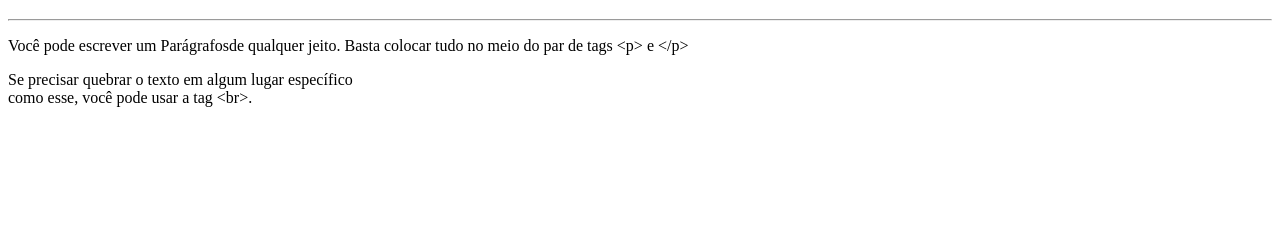
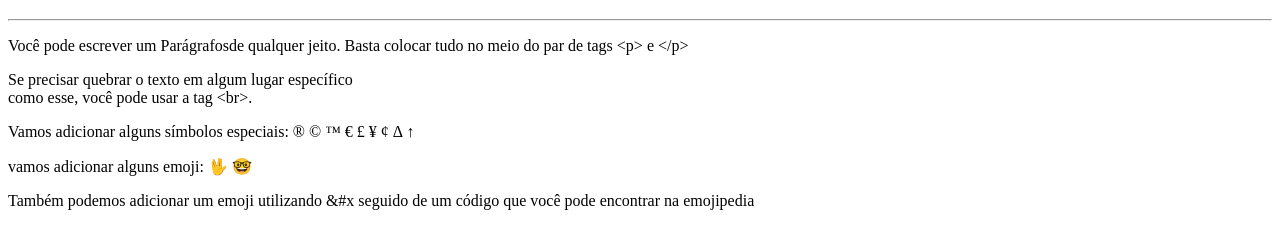
Before and after one commit to notsogreatdavi/Curso-HTML5-e-CSS3, a plain HTML site: page html-css/index.html in a window 1280 px wide. Shown: the part 61-310 px from the top of the page. Drawn offline with Linux system fonts and the light colour scheme.

Commit message:
Capítulo 5 Aula 2
Símbolos e Emoji no site

```diff
--- a/html-css/index.html
+++ b/html-css/index.html
@@ -12,10 +12,19 @@
     <p>
       Você pode escrever um Parágrafosde qualquer jeito. Basta colocar tudo no
       meio do par de tags &lt;p&gt; e &lt;/p&gt;
+      <!-- LESS THANG/ GREATER THAN -->
     </p>
     <p>
       Se precisar quebrar o texto em algum lugar específico <br />
       como esse, você pode usar a tag &lt;br&gt;.
     </p>
+    <p>
+      Vamos adicionar alguns símbolos especiais: &reg; &copy; &trade; &euro;
+      &pound; &yen; &cent; &Delta; &uarr;
+    </p>
+    <p>vamos adicionar alguns emoji:
+        🖖
+        🤓</p>
+        <p>Também podemos adicionar um emoji utilizando &#x seguido de um código que você pode encontrar na emojipedia</p>
   </body>
 </html>
```
